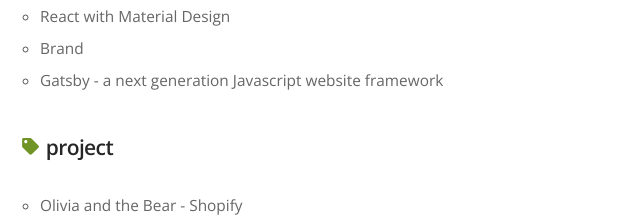
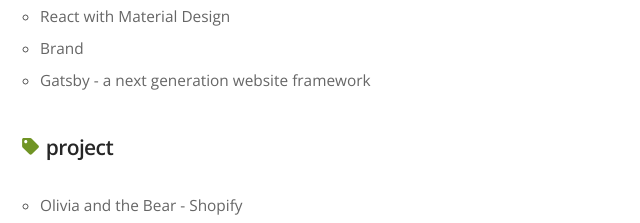
Before and after one commit to billp72/netcreative, a Gatsby site: page /category in a window 1280 px wide. Shown: the part 226-449 px from the top of the page, 0-640 px from the left. Built offline with nearby package versions, Linux system fonts and the light colour scheme; Gatsby itself is replaced by a stand-in of ours; some packages are replaced by stand-ins of ours.

Commit message:
text change 4

```diff
--- a/content/posts/2020-01-09--gatsby/index.md
+++ b/content/posts/2020-01-09--gatsby/index.md
@@ -1,5 +1,5 @@
 ---
-title: Gatsby - a next generation Javascript website framework
+title: Gatsby - a next generation website framework
 category: "testimonies"
 cover: photo-1507124484497-b7f446e65519.jpg
 author: william pope
```
